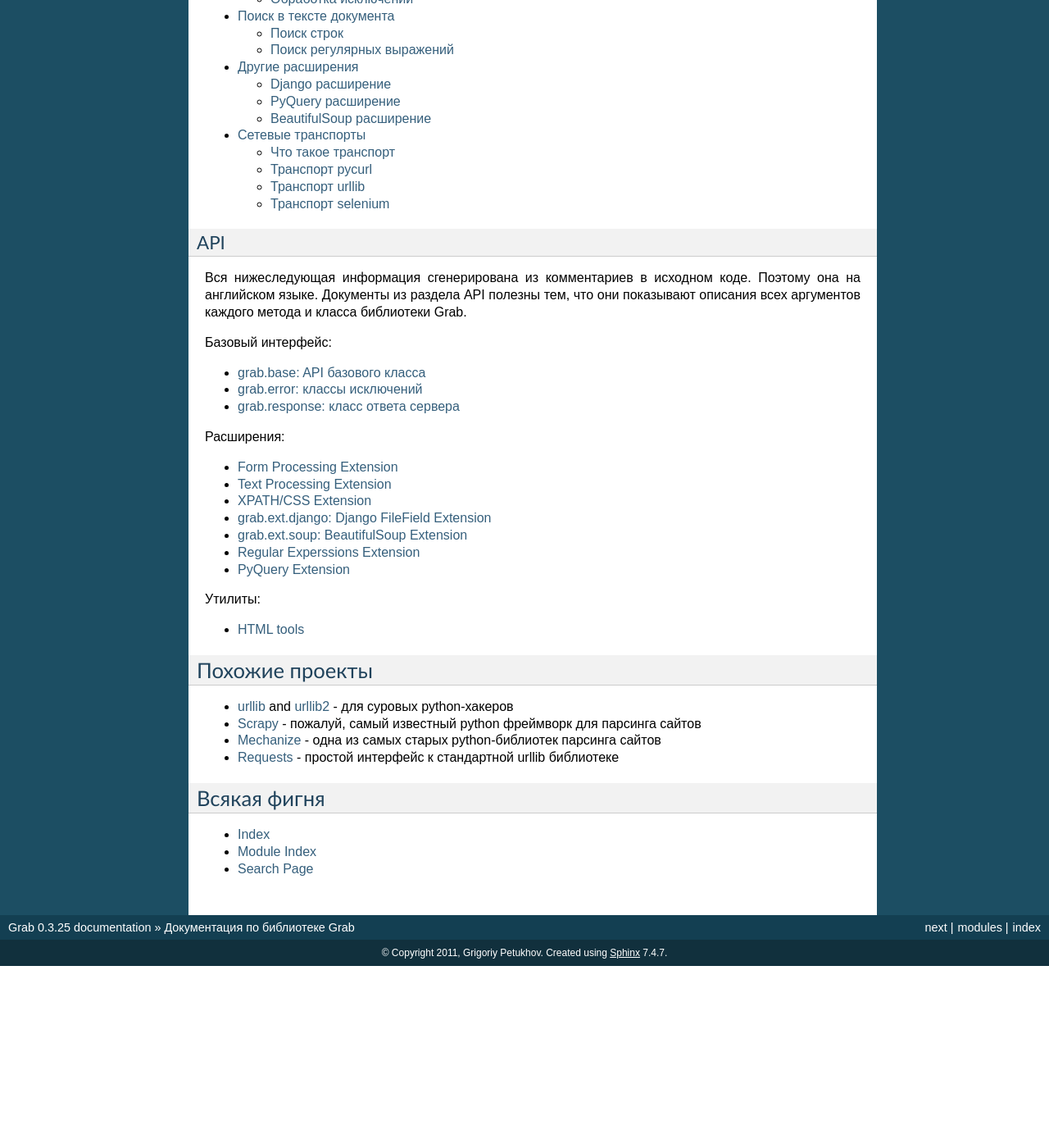
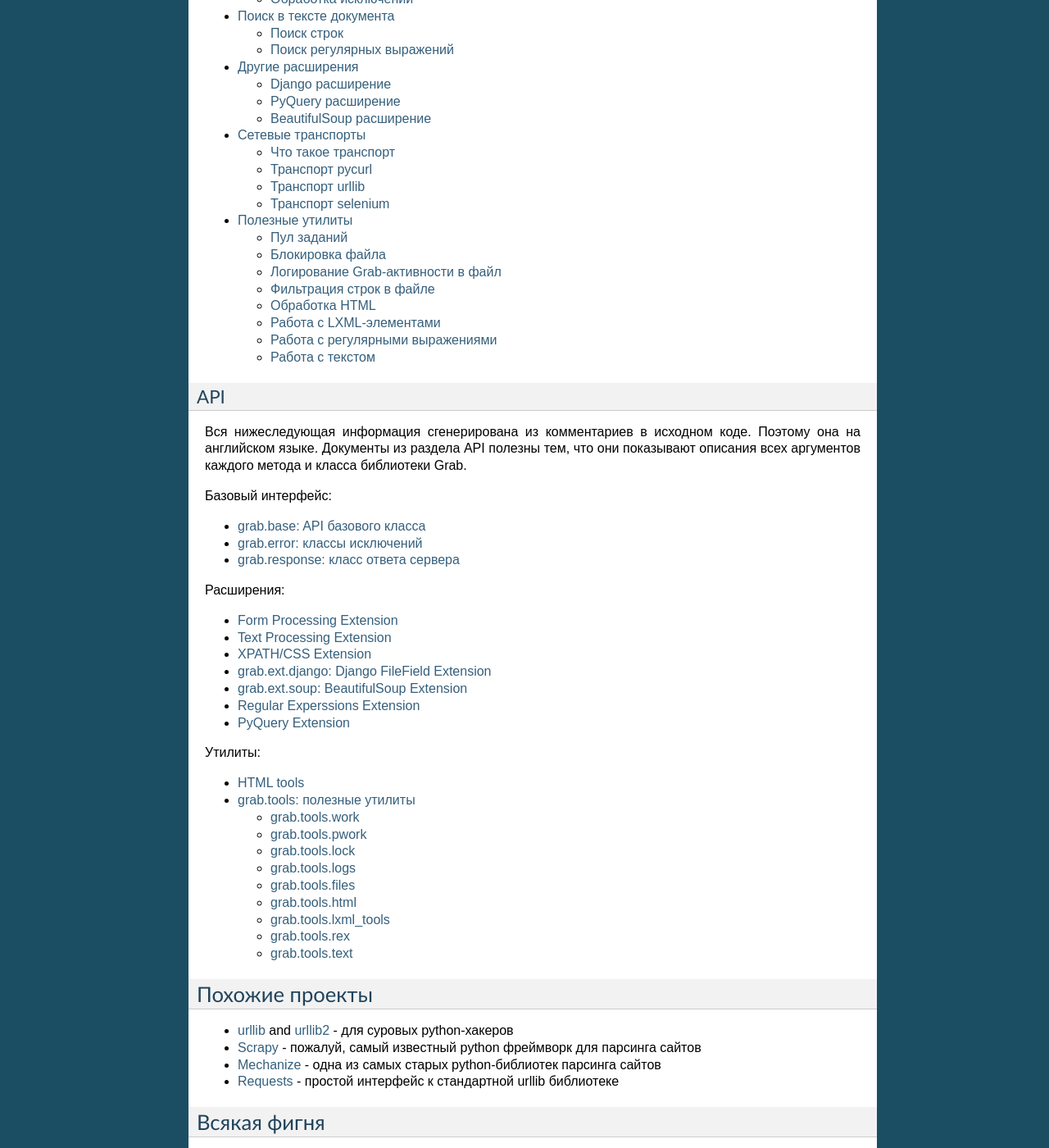
Before and after one commit to lorien/grab, a Sphinx documentation site: the page built from docs/index.rst, in a window 1280 px wide and 1400 px high, scrolled down 1786 px. Shown: the whole window at 82% size. Built offline with Sphinx 7.4.7, drawn with Linux system fonts in a browser that asks for light colours; before the commit the page ends 2964 px from its top, so only the background shows below that.

Commit message:
Update documentation

```diff
--- /dev/null
+++ b/docs/api/tools.rst
@@ -0,0 +1,59 @@
+.. _api_tools:
+
+============================
+grab.tools: полезные утилиты
+============================
+
+grab.tools.work
+===============
+
+.. automodule:: grab.tools.work
+    :members:
+
+grab.tools.pwork
+================
+
+.. automodule:: grab.tools.pwork
+    :members:
+
+grab.tools.lock
+===============
+
+.. automodule:: grab.tools.lock
+    :members:
+
+grab.tools.logs
+===============
+
+.. automodule:: grab.tools.logs
+    :members:
+
+grab.tools.files
+================
+
+.. automodule:: grab.tools.files
+    :members:
+
+grab.tools.html
+===============
+
+.. automodule:: grab.tools.html
+    :members:
+
+grab.tools.lxml_tools
+=====================
+
+.. automodule:: grab.tools.lxml_tools
+    :members:
+
+grab.tools.rex
+==============
+
+.. automodule:: grab.tools.rex
+    :members:
+
+grab.tools.text
+===============
+
+.. automodule:: grab.tools.text
+    :members:
--- /dev/null
+++ b/docs/grab/tools.rst
@@ -0,0 +1,84 @@
+.. _tools:
+
+.. currentmodule:: grab.tools
+
+================
+Полезные утилиты
+================
+
+В пакете :ref:`grab.tools <api_tools>` содержится множество различных вспомогательных утилит, которые оказываются полезными в разработке Grab и парсеров на основе Grab. Здесь приведён обзор наиболее важных утилит.
+
+Пул заданий
+===========
+
+
+Используя функцию :func:`work.make_work` вы можете организовать выполнение множества заданий в параллельных тредах, причём количеством тредов можно управлять::
+
+    def worker(url):
+        g = Grab()
+        g.go(url)
+        return url, g.xpath_text('//title')
+
+    task_iterator = open('urls.txt')
+    for url, title make_work(worker, task_iterator, limit=5):
+        print url, title
+
+Обратите внимание, что вы можете передавать не только статический список заданий, но и итератор. Результат работы функции :func:`work.make_work` выполнен также в виде итератора. Если вы хотите использовать процессы, вместо тредов, вам нужна функция :func:`pwork.make_work`. Она аналогична вышерассмотренной, за тем исключением, что она порождает не треды (`threading.Thread`), но процессы (`multiprocessing.Process`)
+
+Блокировка файла
+================
+
+Для того, чтобы гарантировать то, что в любой момент времени выполняется только один экземпляр вашего парсера, можно использовать функцию :func:`lock.assert_lock`. Её аргумент - путь до файла, который должен быть залочен. Если залочить файл не удаётся, функция генерирует исключение и программа прекращается. Естественно, в разных скриптах нужно лочить различные файлы.
+
+
+Логирование Grab-активности в файл
+==================================
+
+Функция :func:`logs.default_logging` настраивает logging-систему так, чтобы все сообщения библиотеки Grab направлялись в файл, по-умолчанию, это "/tmp/grab.log". Удобно вызвать эту функцию в начале программы и наблюдать за активностью парсинга с помощью команды `tail -f /tmp/grab.log`, оставляя себе возможность выводить в консоль, где был запущен скрипт, более важные данные.
+
+Фильтрация строк в файле
+========================
+
+Функция :func:`files.unique_file` читает строки из файла, оставляет уникальные строки и записывает их обратно в файл. Функция :func:`files.unique_host` читайет список URL-строк из файла и оставляет только строки с уникальным hostname, далее записывает строки обратно в файл.
+
+Обработка HTML
+==============
+
+* :func:`html.decode_entities` - преобразовывает все &XXX; и &#XXX; последовательности в тексте в уникод.
+* :func:`html.strip_tags` - вырезает все тэги из текста простым регекспом.
+* :func:`html.escape` - преобразовывает ряд "небезопасных" HTML-символов в "&xxx;" последовательности.
+
+Работа с LXML-элементами
+========================
+
+* :func:`lxml_tools.get_node_text` - возвращает текстовое содержимое элемента и всех его под-элементов, за ислючением элементов script и style.
+* :func:`lxml_tools.find_node_number` - возвращает первое найденное число в текстовом содержимом переданного элемента.
+
+Работа с регулярными выражениями
+================================
+
+Функция :func:`rex.rex` позволяет искать регулярное выражение. Вы можете передать ей как скомпилированный объект регулярного выражения, так и просто текст из которого будет построен объект регулярного выражения. Объекты регулярных выражений кэшируются, так что вам не нужно беспокоитсья о том, что выражение будет перекомпилироваться. Если выражение не найдено, функция :func:`rex.rex` сгенерирует :class:`grab.error.DataNotFound` исключение. Вы можете изменить это поведение, передав в аргументе `default` значение, которое нужно вернуть по-умолчанию::
+
+    >>> from grab.tools import rex
+    >>> import re
+    >>> rex.rex('*** foo +++', re.compile('\w+')).group(0)
+    'foo'
+    >>> rex.rex('*** foo +++', '\w+').group(0)
+    'foo'
+    >>> rex.rex('***', '\w+')
+    Traceback (most recent call last):
+      File "<stdin>", line 1, in <module>
+      File "/usr/local/lib/python2.6/dist-packages/grab/tools/rex.py", line 44, in rex
+        raise DataNotFound('Could not find regexp: %s' % regexp)
+    grab.error.DataNotFound: Could not find regexp: <_sre.SRE_Pattern object at 0xb83c10>
+    >>> rex.rex('***', '\w+', default='default value')
+    'default value'
+
+Функция :func:`rex.rex_list` вернёт список всех найденных регулярных выражений. Функция :func:`rex.rex_text` найдёт указанный текст и затем вырежет из него все тэги. Функция :func:`rex.rex_text_list` вернёт список всех найденных текстовых фрагментов с вырезанными тэгами.
+
+Работа с текстом
+================
+
+* :func:`text.find_number` - поиск числа в строке
+* :func:`text.drop_space` - удаление *всех* пробелов в строке
+* :func:`text.normalize_space` - удаление начальных и конечных пробелов, приведение последовательности пробелов к одному пробелу.
--- a/docs/index.rst
+++ b/docs/index.rst
@@ -57,6 +57,7 @@ Grab сайты
     grab/text_search
     grab/other_extensions
     grab/transport
+    grab/tools
 
 API
 ~~~
@@ -91,6 +92,7 @@ API
     :maxdepth: 2
 
     api/tools_html
+    api/tools
 
 
 
```
Also changed, not shown: 3 other files.
